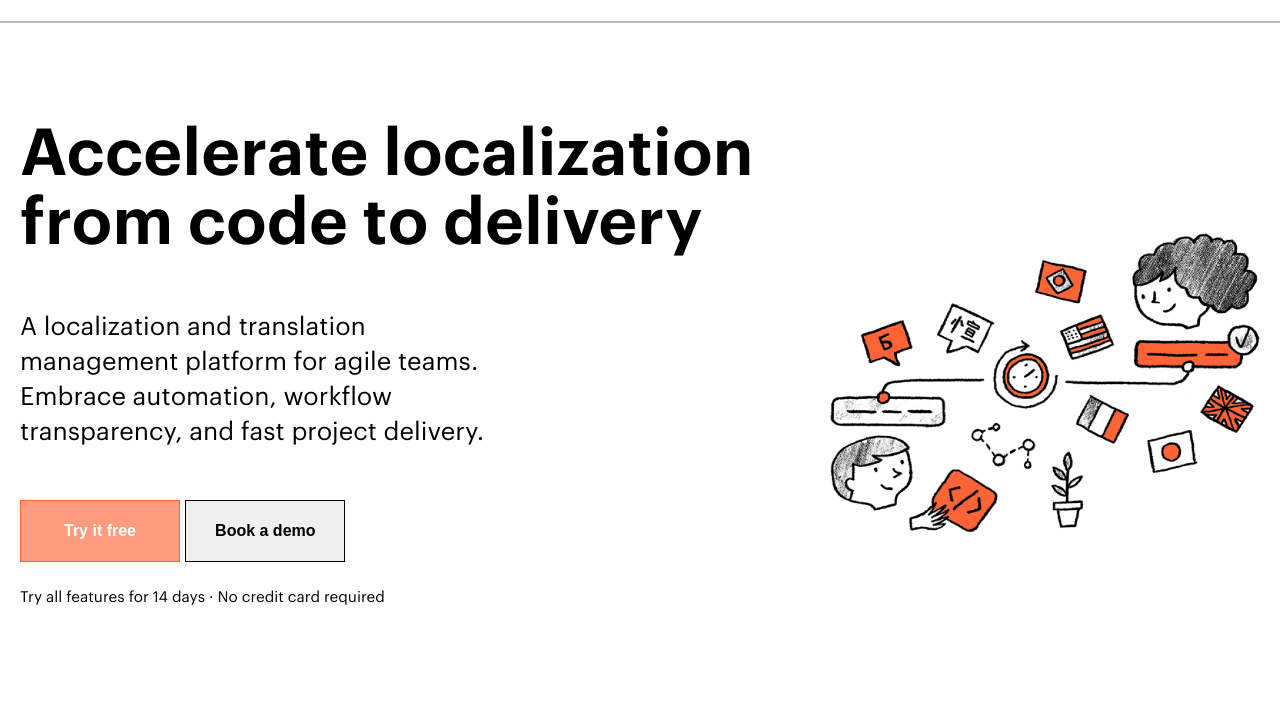
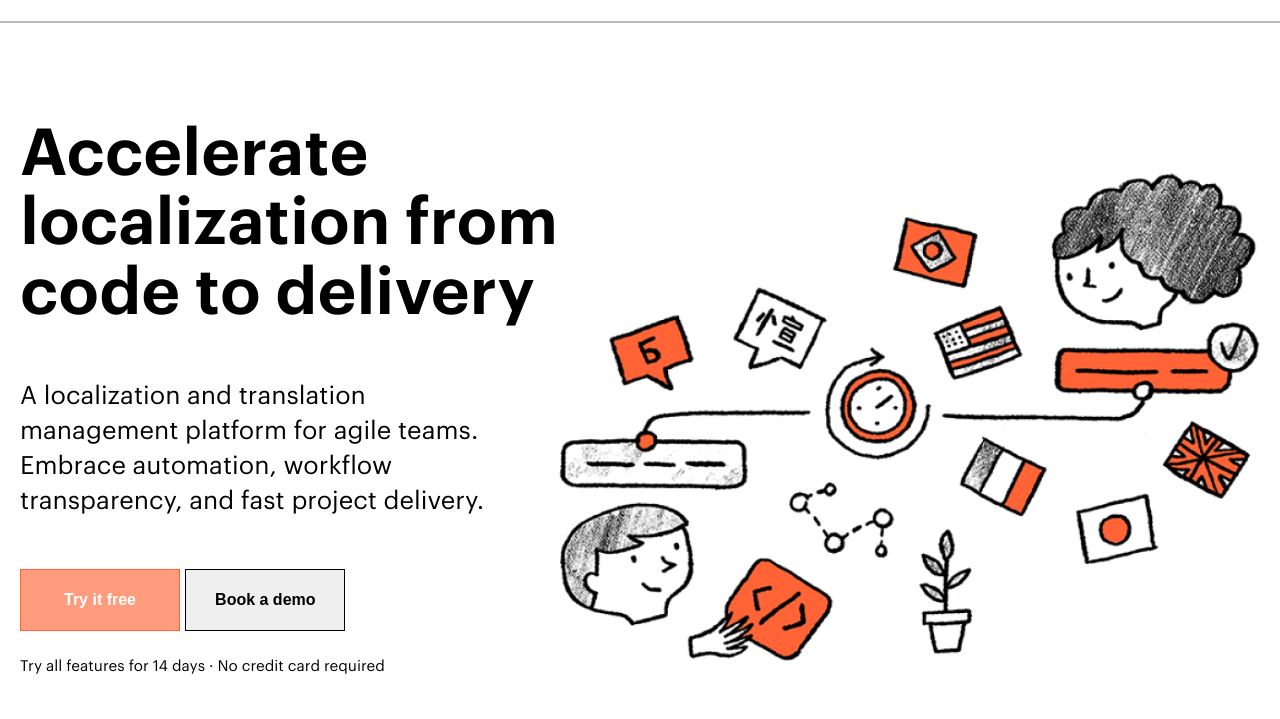
Before and after one commit to AleksandrBida/FE-Basic_18.10.23-DZ, a plain HTML site: page index.html in a window 1280 px wide. Shown: the part 81-800 px from the top of the page. Drawn offline with Linux system fonts and the light colour scheme; files whose address does not match are found by name.

Commit message:
siteflexbox17

```diff
--- a/css/style.css
+++ b/css/style.css
@@ -304,7 +304,7 @@ img {
   min-width: 160px;
 }
 .title {
-  min-width: 539px;
+  max-width: 539px;
   flex-direction: column;
 }
 .title .descripion {
```
